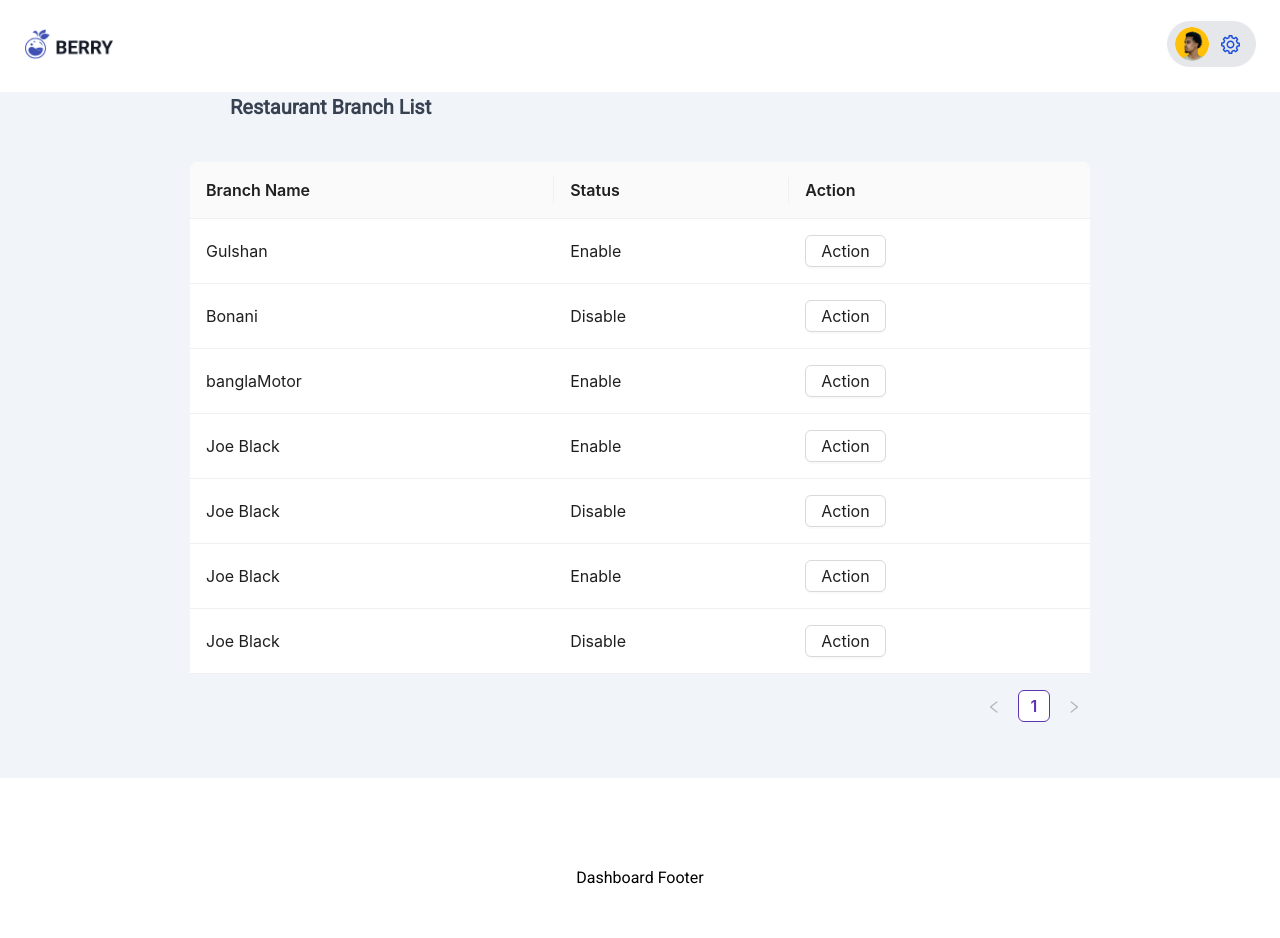
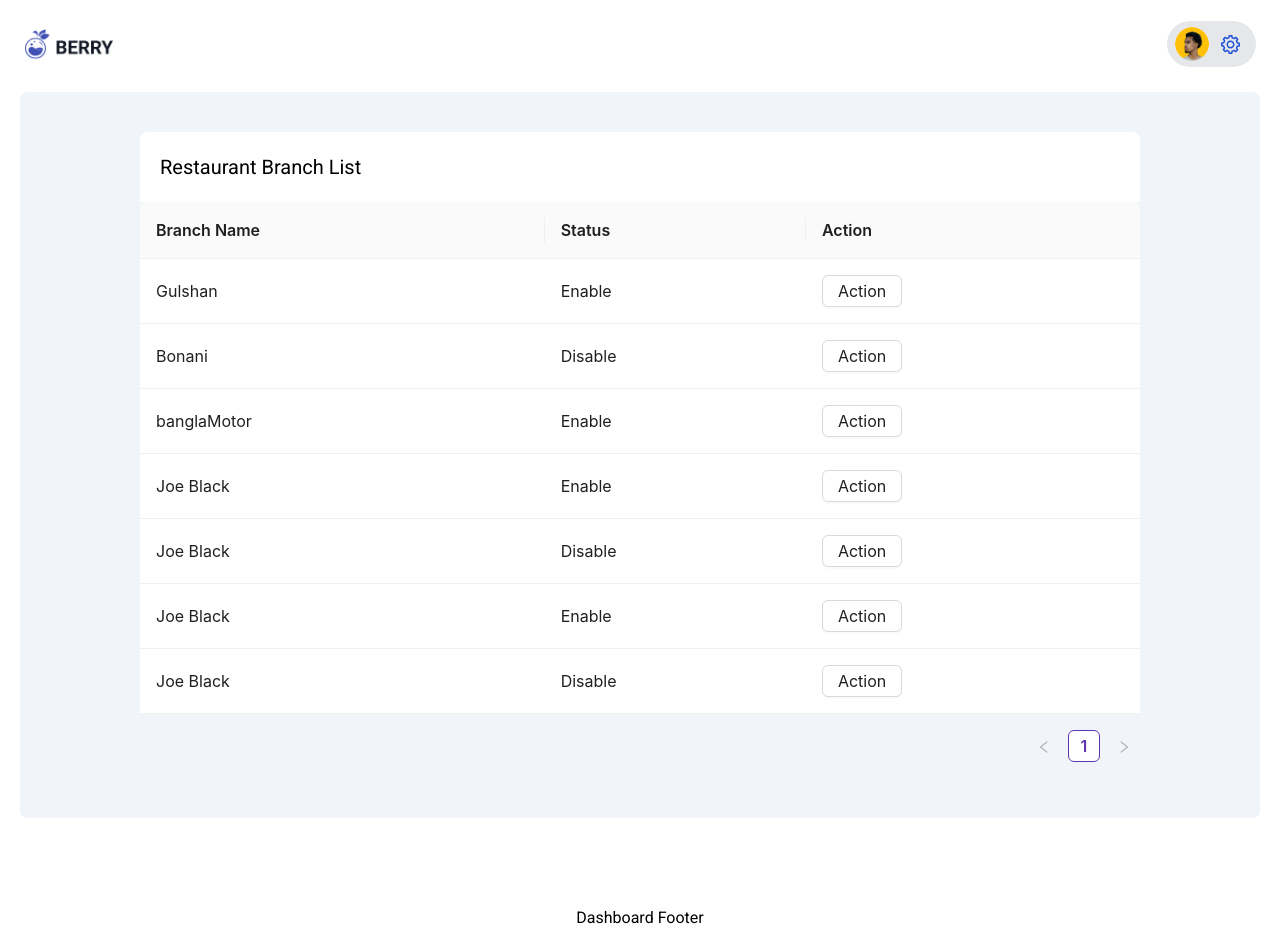
Before and after one commit to rehanmosabbir/codecamprestora.web, a Next.js app: page /branchlist in a window 1280 px wide. Before the commit the page ends 898 px from the top, so only its background shows below. Built offline with nearby package versions, Linux system fonts and the light colour scheme.

Commit message:
branch list design issue fixed

```diff
--- a/src/components/BranchListComponent/BranchList.tsx
+++ b/src/components/BranchListComponent/BranchList.tsx
@@ -1,5 +1,5 @@
 import React from "react";
-import { Space, Table, Popover, Button } from "antd";
+import { Space, Table, Popover, Button,Badge } from "antd";
 import type { ColumnsType } from "antd/es/table";
 
 interface DataType {
@@ -86,14 +86,18 @@ const data: DataType[] = [
 
 const BranchList = () => {
   return (
-    <div className="bg-slate-100">
+    <div className="bg-slate-100 rounded-lg">
       <div className="m-[80px] mt-1">
-        <h2 className="ml-[150px] font-semibold text-[20px] text-gray-700">
-          Restaurant Branch List
-        </h2>
         <div className="flex justify-center items-center">
-          <div className="w-[900px] m-10">
-            <Table columns={columns} dataSource={data} />
+          <div className="w-full m-10 ">
+            <h2 className=" text-[20px] text-black p-5 bg-white rounded-t-lg">
+              Restaurant Branch List
+            </h2>
+            <Table
+              columns={columns}
+              dataSource={data}
+              style={{borderRadius: 0}}
+            />
           </div>
         </div>
       </div>
--- a/src/pages/branchlist/index.tsx
+++ b/src/pages/branchlist/index.tsx
@@ -2,8 +2,10 @@ import BranchList from "@/components/BranchListComponent/BranchList";
 
 const index = () => {
   return (
-    <div>
-      <BranchList />
+    <div className="sm:px-5 px-3">
+      <div className="bg-gray-100 rounded-lg">
+        <BranchList />
+      </div>
     </div>
   );
 };
```
